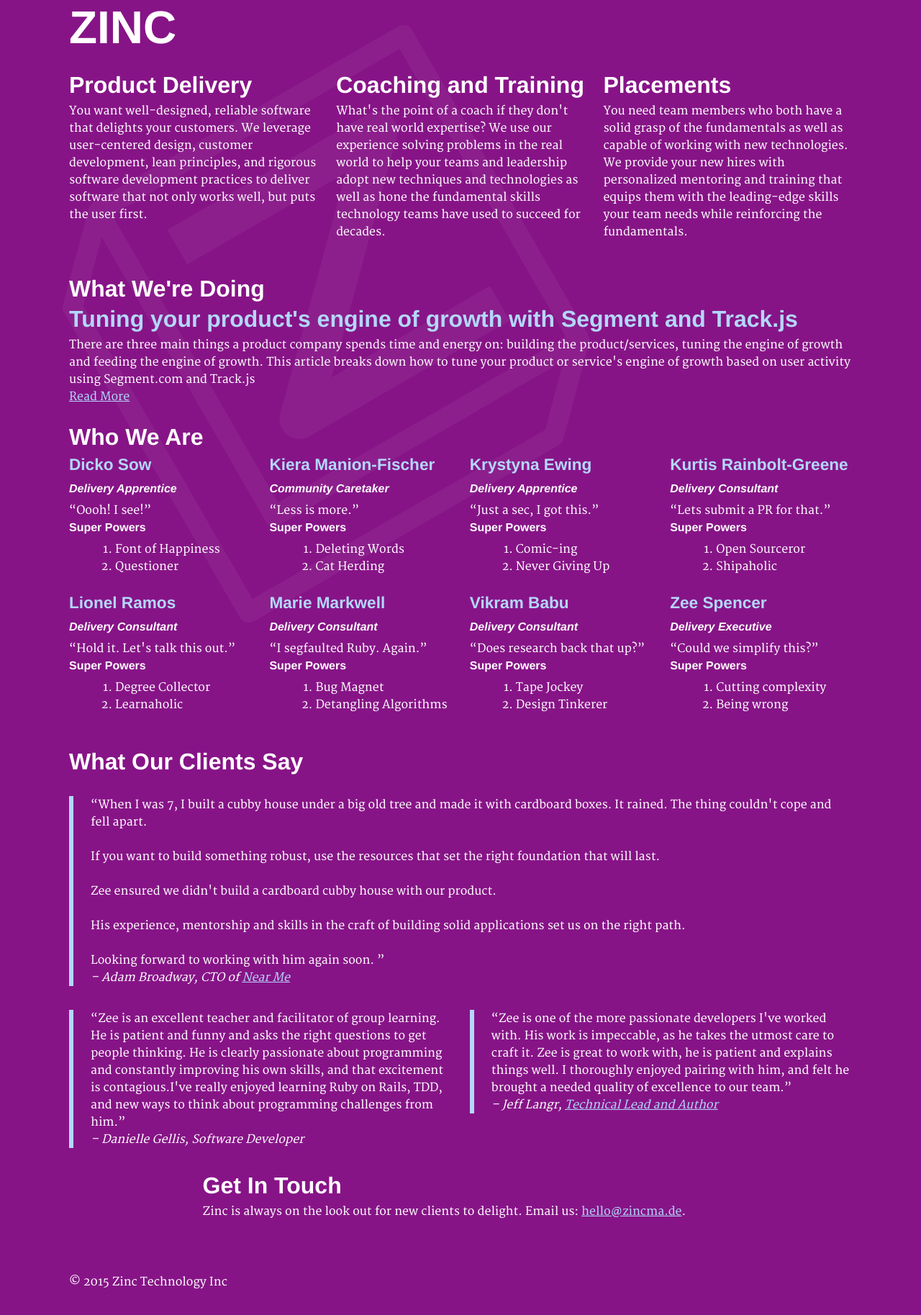
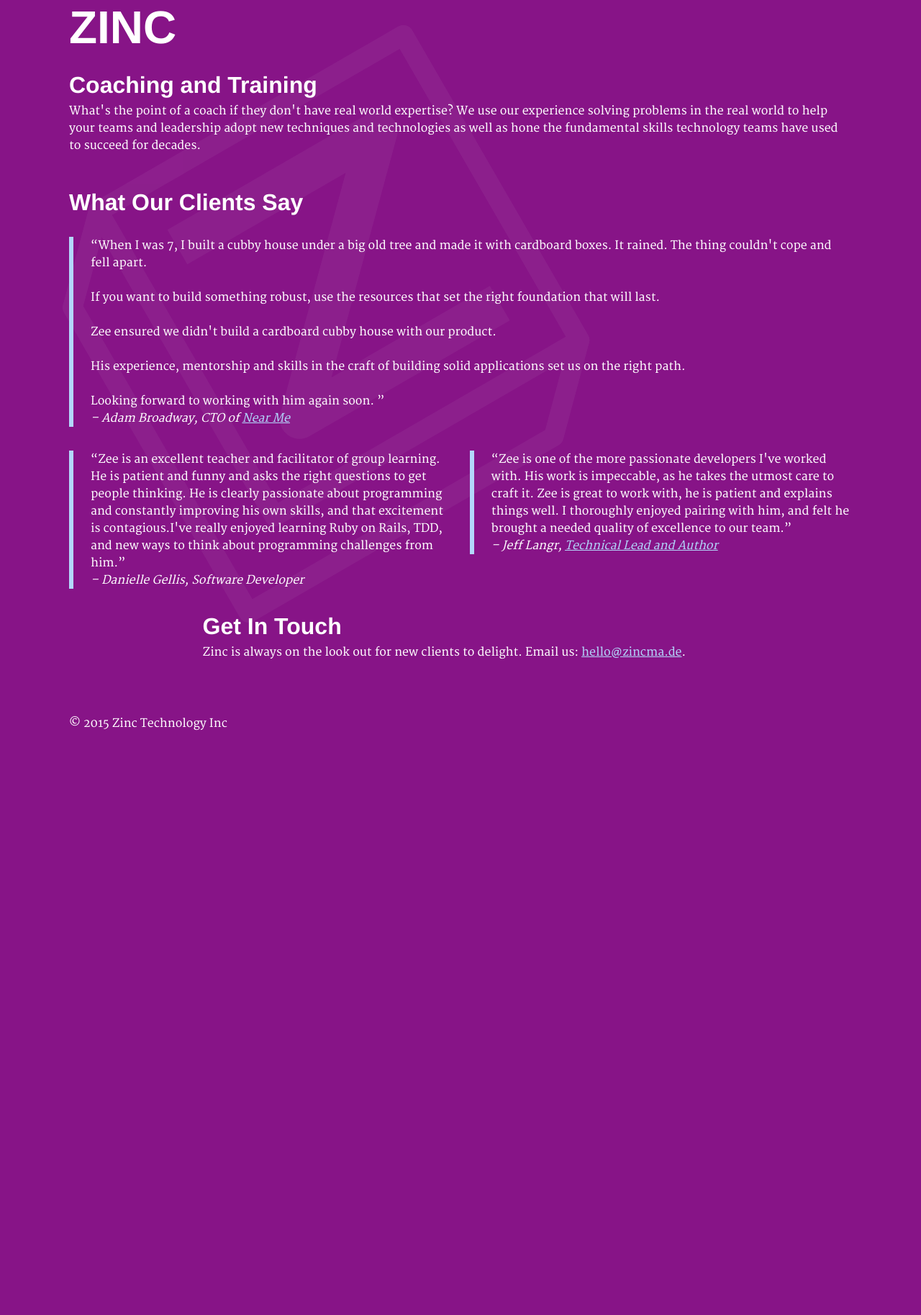
Before and after one commit to wecohere/zincma.de, a Jekyll site: the page built from site/index.html, in a window 1280 px wide. Shown: the whole page at 72% size. Built offline with Jekyll 4.4.1, drawn with Linux system fonts in a browser that asks for light colours; some web fonts are replaced; after the commit the page ends 1050 px from its top, so only the background shows below that.

Commit message:
Remove team and other services from Zinc

```diff
--- a/site/assets/css/site.css
+++ b/site/assets/css/site.css
@@ -253,7 +253,7 @@ main > section {
   float: left;
   display: block;
   margin-right: 2.35765%;
-  width: 31.76157%; }
+  width: 100%; }
   @media screen and (max-width: 720px) {
     #services article {
       float: left;
@@ -264,10 +264,6 @@ main > section {
         margin-right: 0; } }
   #services article:last-child {
     margin-right: 0; }
-  #services article:nth-child(3n) {
-    margin-right: 0; }
-  #services article:nth-child(3n+1) {
-    clear: left; }
 
 @media screen and (max-width: 720px) {
   .team article {
--- a/site/assets/scss/site.scss
+++ b/site/assets/scss/site.scss
@@ -52,8 +52,7 @@ main > section {
     @include media($mobile) {
       @include span-columns(4);
     }
-    @include span-columns(4);
-    @include omega(3n);
+    @include span-columns(12);
   }
 }
 
--- a/site/index.html
+++ b/site/index.html
@@ -2,18 +2,6 @@
 title:
 ---
 <section id="services">
-  <article>
-    <header>
-      <h3>Product Delivery</h3>
-    </header>
-    <main>
-      <p>You want well-designed, reliable software that delights your
-      customers.  We leverage user-centered design, customer development, lean
-      principles, and rigorous software development practices to deliver
-      software that not only works well, but puts the user first.</p>
-    </main>
-  </article>
-
   <article>
     <header>
       <h3>Coaching and Training</h3>
@@ -26,62 +14,6 @@ title:
       decades.</p >
     </main>
   </article>
-
-  <article>
-    <header>
-      <h3>Placements</h3>
-    </header>
-    <main>
-      <p>You need team members who both have a solid grasp of the fundamentals
-      as well as capable of working with new technologies. We provide your new
-      hires with personalized mentoring and training that equips them with the
-      leading-edge skills your team needs while reinforcing the
-      fundamentals.</p>
-    </main>
-  </article>
-</section>
-
-<section class="articles">
-  <h3>What We're Doing</h3>
-  {% for post in site.posts %}
-    <article>
-      <header>
-        <h3 id="{{ post.title | handleize }}"><a href="{{post.url}}">{{ post.title }}</a></h3>
-      </header>
-      <main>
-      {{ post.excerpt }}
-      </main>
-      <footer>
-        <a href="{{ post.url }}">Read More</a>
-      </footer>
-    </article>
-  {% endfor %}
-</section>
-
-<section class="team">
-  <a name="team"></a>
-  <header>
-    <h3>Who We Are</h3>
-  </header>
-    <div class="content">
-    {% for team_member in site.team %}
-      <article>
-        <header>
-          <h4>
-            <a href="{{ team_member.canonical_url }}">{{ team_member.name }}</a>
-          </h4>
-          <h5>{{ team_member.title }}</h5>
-          <q>{{ team_member.catch_phrase }}</q>
-          <h6>Super Powers</h6>
-          <ol>
-            {% for skill in team_member.skills %}
-              <li>{{ skill }}</li>
-            {% endfor %}
-          </ol>
-        </header>
-      </article>
-    {% endfor %}
-  </div>
 </section>
 
 <section class="testimonials">
```
Also changed, not shown: 5 other files.
